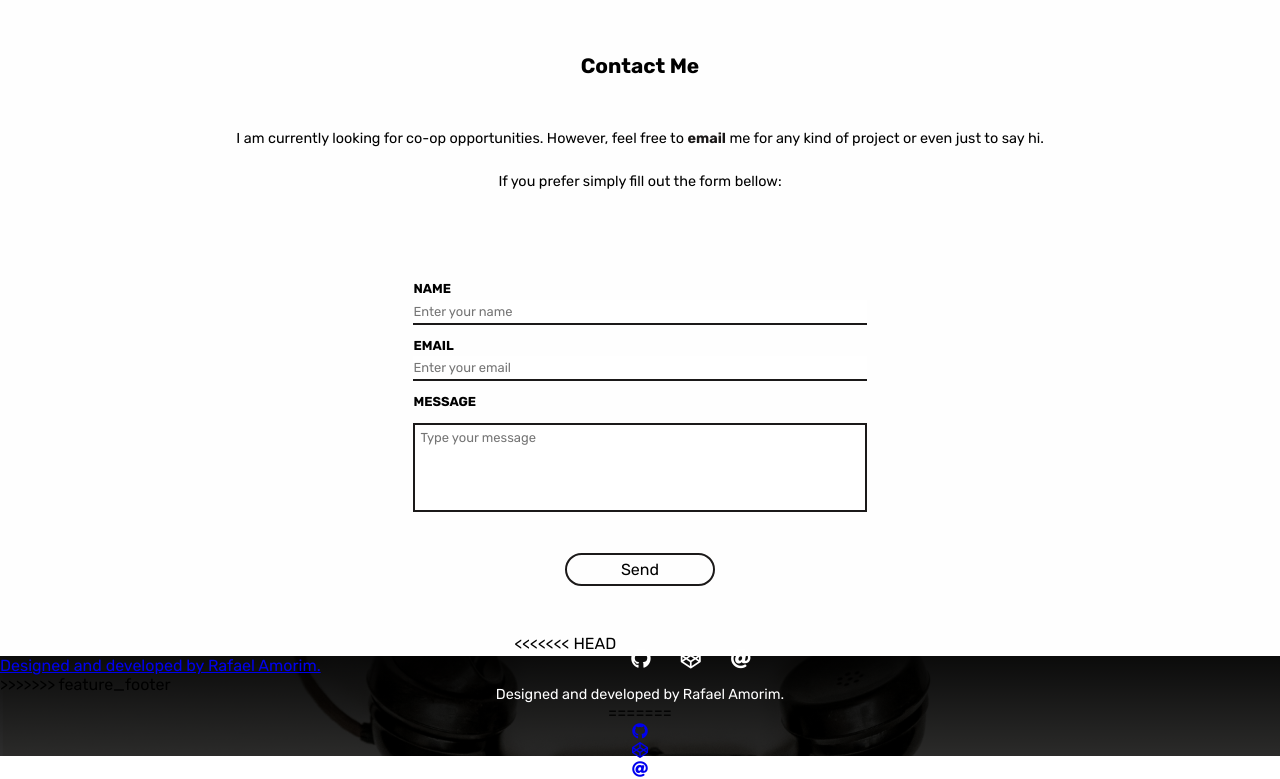
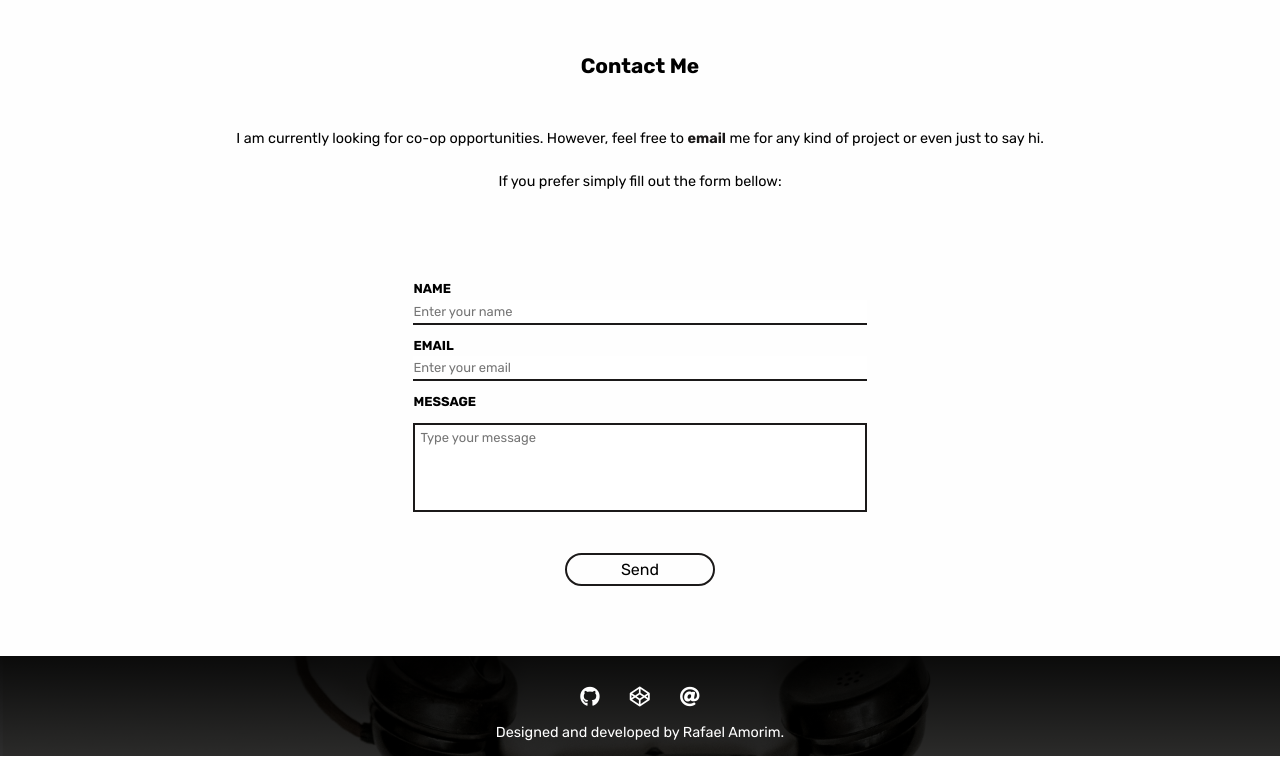
Before and after one commit to rafAmorim8/personalWebsite, a PHP site: page / in a window 1280 px wide. Shown: the part 1688-2467 px from the top of the page. After the commit the page ends 2444 px from the top, so only its background shows below. Run offline with PHP 8.4, Linux system fonts and the light colour scheme.

Commit message:
Fixes bugs on footer

```diff
--- a/index.html
+++ b/index.html
@@ -86,14 +86,14 @@
                 course.
               </p>
               <div class="portfolio-icons">
-<<<<<<< HEAD
-                <a href="https://github.com/rafAmorim8/travelAgencyWebsite""><i class=" fab fa-github"></i></a>
-                <a href="https://codepen.io/RafAmorim/full/xvXaYV""><i
+                <<<<<<< HEAD <a href="https://github.com/rafAmorim8/travelAgencyWebsite""><i class=" fab fa-github">
+                  </i></a>
+                  <a href="https://codepen.io/RafAmorim/full/xvXaYV""><i
                     class=" fas fa-external-link-square-alt"></i></a>
-=======
-                <a href="https://github.com/rafAmorim8/travelAgencyWebsite"><i class="fab fa-github"></i></a>
-                <a href="https://codepen.io/RafAmorim/full/xvXaYV"><i class="fas fa-external-link-square-alt"></i></a>
->>>>>>> feature_footer
+                  =======
+                  <a href="https://github.com/rafAmorim8/travelAgencyWebsite"><i class="fab fa-github"></i></a>
+                  <a href="https://codepen.io/RafAmorim/full/xvXaYV"><i class="fas fa-external-link-square-alt"></i></a>
+                  >>>>>>> feature_footer
               </div>
             </div>
           </div>
@@ -155,19 +155,11 @@
     <footer>
       <div class="overlay">
         <div class="footer-icons">
-<<<<<<< HEAD
-          <a href="#"><i class="fab fa-github"></i></a>
-          <a href="#"><i class="fab fa-codepen"></i></a>
-          <a href="#"><i class="fas fa-at"></i></a>
-        </div>
-        <p><a href="https://github.com/rafAmorim8">Designed and developed by Rafael Amorim.</a></p>
-=======
           <a href="https://github.com/rafAmorim8"><i class="fab fa-github"></i></a>
           <a href="https://codepen.io/RafAmorim"><i class="fab fa-codepen"></i></a>
           <a href="mailto:raff.code@gmail.com"><i class="fas fa-at"></i></a>
         </div>
         <p><a href="https://github.com/rafAmorim8/personalWebsite">Designed and developed by Rafael Amorim.</a></p>
->>>>>>> feature_footer
       </div>
     </footer>
   </div>
--- a/src/styles/_footer.scss
+++ b/src/styles/_footer.scss
@@ -32,13 +32,10 @@ footer {
         text-decoration: none;
         color: #fff;
         font-size: .9em;
-<<<<<<< HEAD
-=======
 
         &:hover {
           color: $color-pink;
         }
->>>>>>> feature_footer
       }
     }
   }
--- a/src/styles/main.css
+++ b/src/styles/main.css
@@ -671,11 +671,8 @@ footer .overlay p a {
   color: #fff;
   font-size: .9em;
 }
-<<<<<<< HEAD
-=======
 
 footer .overlay p a:hover {
   color: #2EFFD9;
 }
->>>>>>> feature_footer
 /*# sourceMappingURL=main.css.map */
```
Also changed, not shown: 1 other file.
